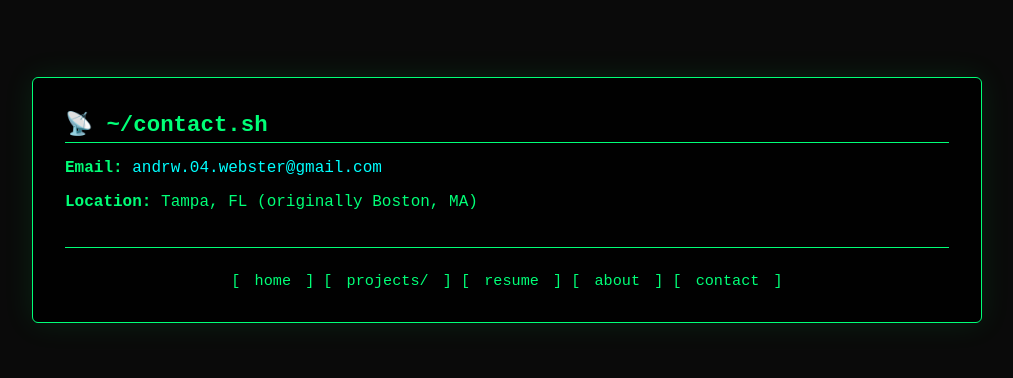
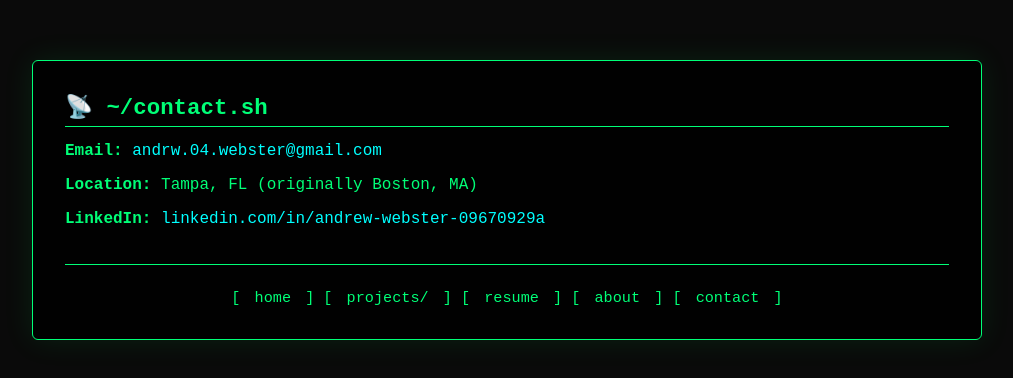
Before and after one commit to drew109/drew109.github.io, a plain HTML site: page contact.html in a window 1280 px wide. Shown: the part 200-578 px from the top of the page, without its empty margins (133-1146 px from the left). Drawn offline with Linux system fonts and the light colour scheme.

Commit message:
Add LinkedIn link to contact section

```diff
--- a/contact.html
+++ b/contact.html
@@ -72,6 +72,8 @@
       <h2>📡 ~/contact.sh</h2>
       <p><strong>Email:</strong> <a href="mailto:andrw.04.webster@gmail.com" class="contact-link">andrw.04.webster@gmail.com</a></p>
       <p><strong>Location:</strong> Tampa, FL (originally Boston, MA)</p>
+      <p><strong>LinkedIn:</strong> <a href="https://www.linkedin.com/in/andrew-webster-09670929a/" class="contact-link">linkedin.com/in/andrew-webster-09670929a</a></p>
+
     </div>
 
     <div class="terminal-footer">
```
